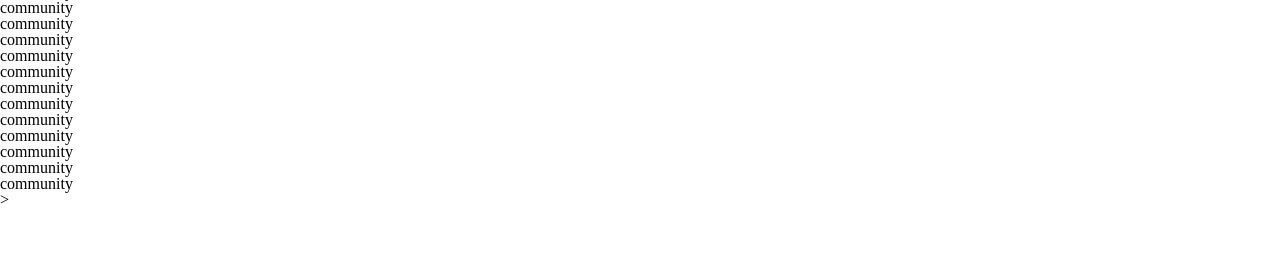
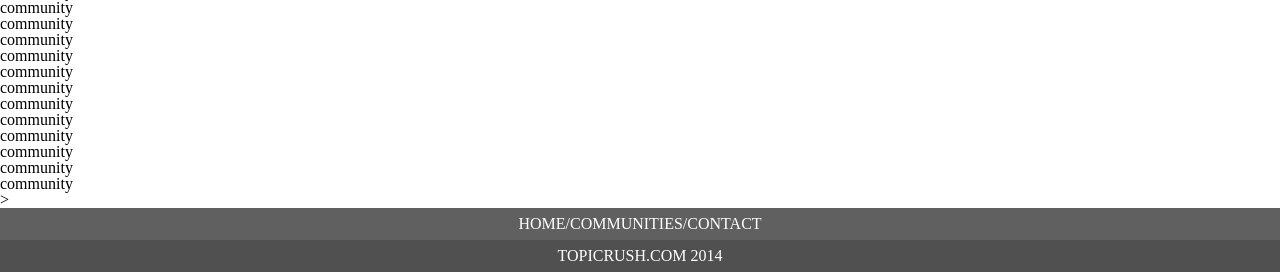
Before and after one commit to HubertChen/TopicRush, a PHP site: page / in a window 1280 px wide. Shown: the part 1777-2049 px from the top of the page. Before the commit the page ends 1981 px from the top, so only its background shows below. Run offline with PHP 8.4, Linux system fonts and the light colour scheme.

Commit message:
Added footer

```diff
--- a/src/css/main.css
+++ b/src/css/main.css
@@ -30,4 +30,27 @@ TODO: alignment */
 TODO: alignment, container */
 
 /* FOOTER
-TODO: alignment */
+TODO:
+	1. Responsive?
+	2. Text font
+ */
+#footer{
+	background-color: #606060;
+	text-align: center;
+	color: #FFFFFF;
+	padding-top: 8px;
+	padding-bottom: 8px;
+}
+
+#footer #link{
+	color: #FFFFFF;
+	text-decoration: none;
+}
+
+#copyright{
+	background-color: #505050;
+	color: #FFFFFF;
+	text-align: center;
+	padding-top: 8px;
+	padding-bottom: 8px;
+}
--- a/src/footer.php
+++ b/src/footer.php
@@ -0,0 +1,10 @@
+<footer>
+	<div id="footer">
+		<!-- Browsers interpret new line as a space; therefore, links placed on line -->
+		<a href="index.php" id="link">HOME</a>/<a href="#communities" id="link">COMMUNITIES</a>/<a href="#contact" id="link">CONTACT</a>
+	</div>
+
+	<div id="copyright">
+		TOPICRUSH.COM 2014
+	</div>
+</footer>
```
